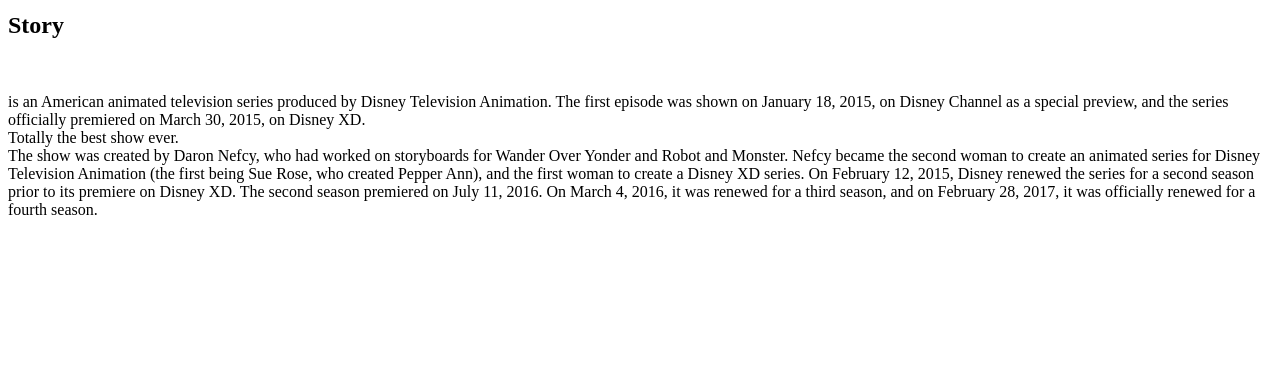
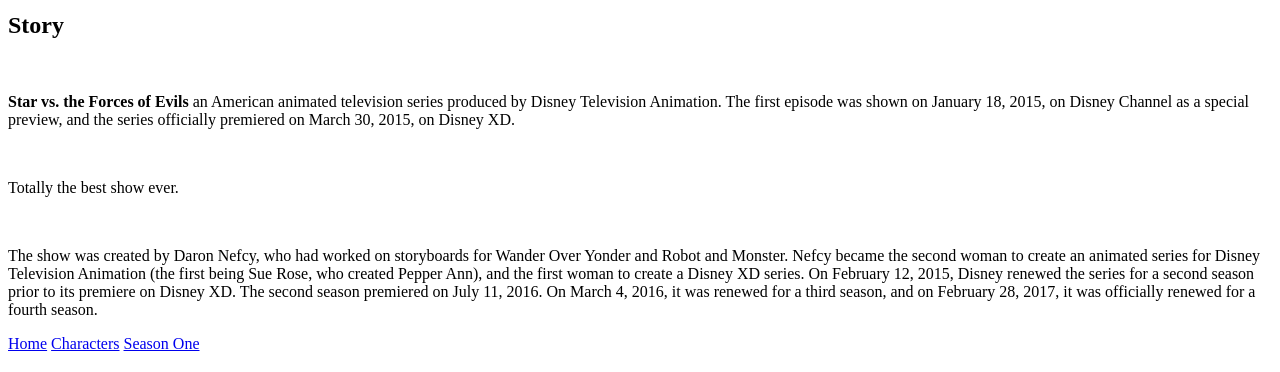
Before and after one commit to karenlee09/star-writing-html, a plain HTML site: page starter_files/index.html in a window 1280 px wide. Shown: the part 428-800 px from the top of the page. Drawn offline with Linux system fonts and the light colour scheme.

Commit message:
second commit

```diff
--- a/starter_files/index.html
+++ b/starter_files/index.html
@@ -18,11 +18,20 @@
     <body>
 <h2>Story</h2>
 <br />
-<p><Star vs. the Forces of Evil</h3>is an American animated television series produced by Disney Television Animation. The first episode was shown on January 18, 2015, on Disney Channel as a special preview, and the series officially premiered on March 30, 2015, on Disney XD.
-<br>
-Totally the best show ever.
-<br>
-The show was created by Daron Nefcy, who had worked on storyboards for Wander Over Yonder and Robot and Monster. Nefcy became the second woman to create an animated series for Disney Television Animation (the first being Sue Rose, who created Pepper Ann), and the first woman to create a Disney XD series. On February 12, 2015, Disney renewed the series for a second season prior to its premiere on Disney XD. The second season premiered on July 11, 2016. On March 4, 2016, it was renewed for a third season, and on February 28, 2017, it was officially renewed for a fourth season.
-</p>
+    <p>
+      <b>Star vs. the Forces of Evils</b> an American animated television series produced by Disney Television Animation. The first episode was shown on January 18, 2015, on Disney Channel as a special preview, and the series officially premiered on March 30, 2015, on Disney XD.
+    </p>
+<br />
+      <p>Totally the best show ever.
+    </p>
+<br />
+      <p>
+        The show was created by Daron Nefcy, who had worked on storyboards for Wander Over Yonder and Robot and Monster. Nefcy became the second woman to create an animated series for Disney Television Animation (the first being Sue Rose, who created Pepper Ann), and the first woman to create a Disney XD series. On February 12, 2015, Disney renewed the series for a second season prior to its premiere on Disney XD. The second season premiered on July 11, 2016. On March 4, 2016, it was renewed for a third season, and on February 28, 2017, it was officially renewed for a fourth season.
+      </p>
+<!-- Navigation -->
+    <a href="index.html">Home</a>
+    <a href="Characters.html">Characters</a>
+    <a href="Season_One.html">Season One</a>
+
     </body>
 </html>
```
